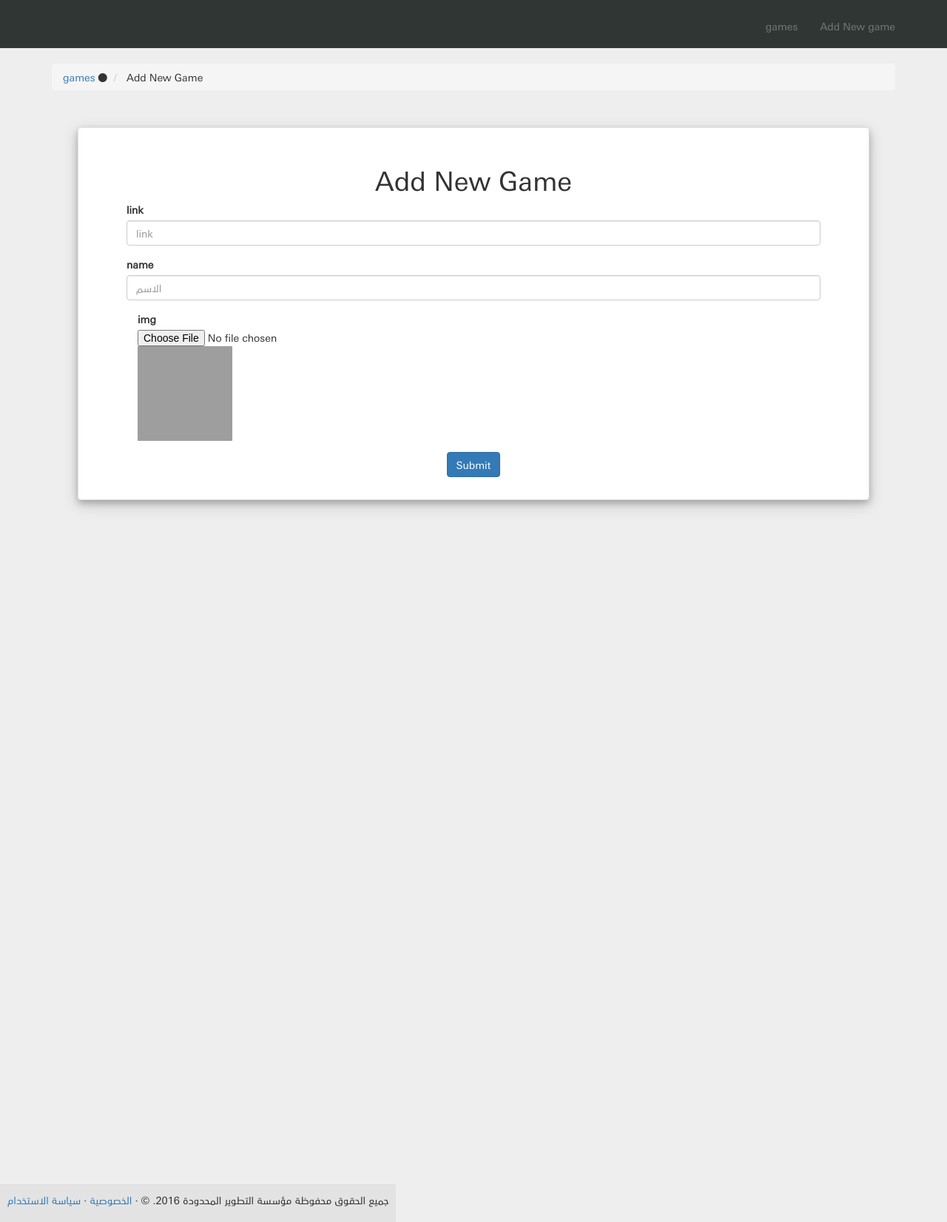
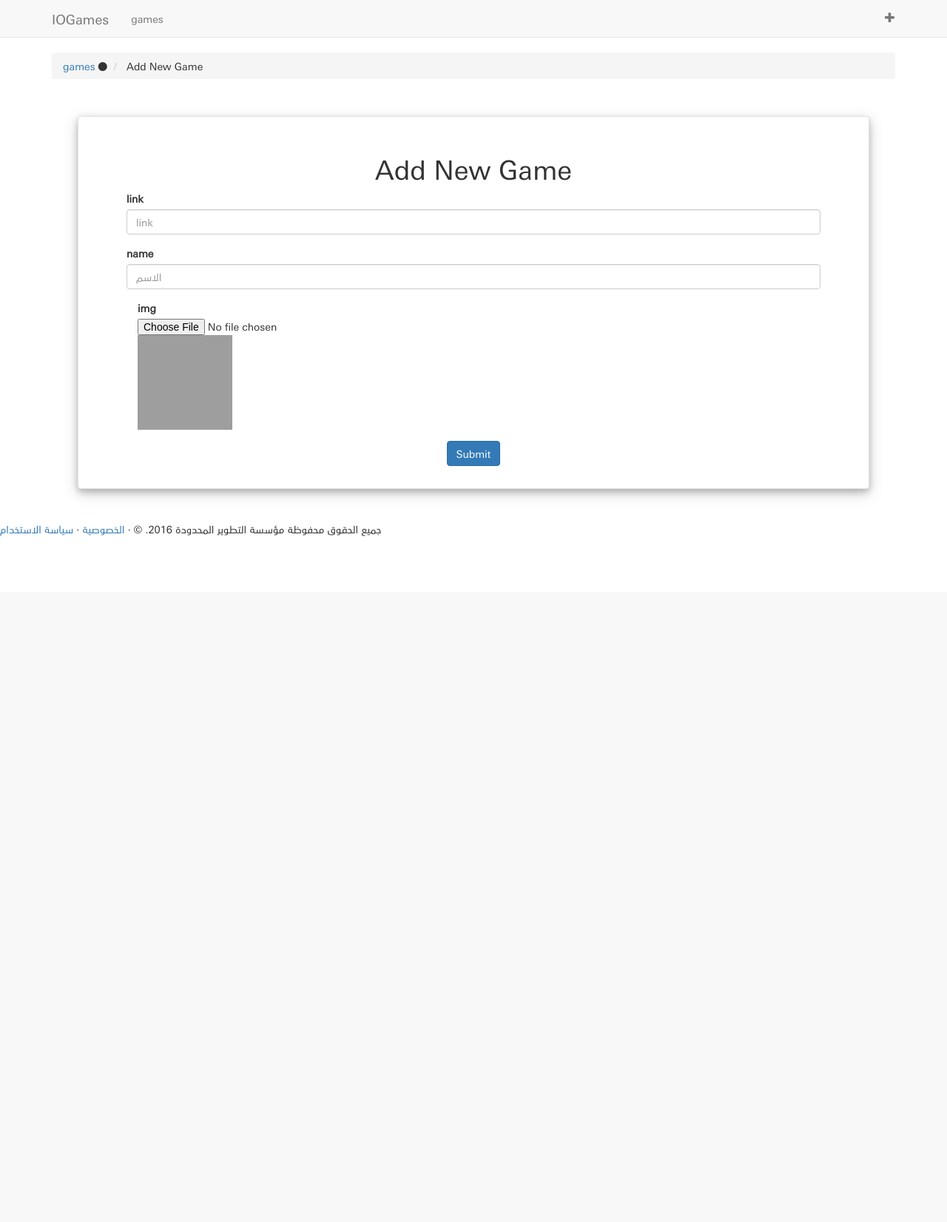
Before and after one commit to ecoder36/games, a CodeIgniter app: page /database/games/add in a window 1280 px wide. Shown: the whole page at 74% size. After the commit the page ends 725 px from the top, so only its background shows below. Run offline with CodeIgniter, Linux system fonts and the light colour scheme; some libraries are stand-ins or nearby versions; grey boxes are pictures that could not be loaded.

Commit message:
Added header styles

```diff
--- a/application/config/config.php
+++ b/application/config/config.php
@@ -23,7 +23,7 @@ defined('BASEPATH') OR exit('No direct script access allowed');
 | a PHP script and you can easily do that on your own.
 |
 */
-$config['base_url'] = 'https://framework-testaa.c9users.io/iogames/';
+$config['base_url'] = 'https://clacite-mrsamer.c9users.io/projects/iogames/';
 
 /*
 |--------------------------------------------------------------------------
--- a/application/views/templates/header.php
+++ b/application/views/templates/header.php
@@ -11,7 +11,7 @@
         <meta name="author" content="">
         <meta http-equiv="Content-Type" content="text/html; charset=utf-8" />
         <!--<link rel="stylesheet" href="https://bootswatch.com/flatly/bootstrap.min.css">-->
-        <link rel="stylesheet" href="https://bootswatch.com/3/flatly/bootstrap.min.css">
+        <link rel="stylesheet" href="https://maxcdn.bootstrapcdn.com/bootstrap/3.3.7/css/bootstrap.min.css">
         <!--<script src="//cdn.ckeditor.com/4.6.2/standard/ckeditor.js"></script>-->
         <!--<link rel="stylesheet" href="https://maxcdn.bootstrapcdn.com/bootstrap/3.3.7/css/bootstrap.min.css">-->
 
@@ -62,32 +62,34 @@
     <!--<button onclick="myFunction()">Try it</button>-->
     <!-- Header -->
 		<header id="header" class="alt">
-      <div class="navbar-wrapper">
+
 		        <nav class="navbar navbar-default navbar-static-top">
           <div class="container">
-              <div class="navbar-header navbar-right">
-                <button type="button" class="navbar-toggle collapsed pull-left" data-toggle="collapse" data-target="#navbar" aria-expanded="false" aria-controls="navbar">
+            <div class="navbar-header">
+              <button type="button" class="navbar-toggle collapsed" data-toggle="collapse" data-target="#navbar" aria-expanded="false" aria-controls="navbar">
                 <span class="sr-only">Toggle navigation</span>
                 <span class="icon-bar"></span>
                 <span class="icon-bar"></span>
                 <span class="icon-bar"></span>
               </button>
+              <a class="navbar-brand" href="#">IOGames</a>
             </div>
+            <div id="navbar" class="collapse navbar-collapse">
+              <ul class="nav navbar-nav">
+                <li><a href="<?php echo base_url(); ?>admin">  games </a></li>
+              </ul>
+              <ul class="nav navbar-nav navbar-right">
+                <li>
+                  <a href="<?php echo base_url(); ?>games/add">
 
-              <div id="navbar" class="collapse navbar-collapse">
+                    <span class="glyphicon glyphicon-plus"></span>
 
-
-                  <ul class="nav navbar-nav navbar-right">
-
-                  <li><a href="<?php echo base_url(); ?>admin">  games </a></li>
-                  <li><a href="<?php echo base_url(); ?>games/add"> Add New game  </a></li>
-
-
+                  </a>
+                  </li>
               </ul>
             </div><!--/.nav-collapse -->
           </div>
         </nav>
-      </div>
     </header> <!-- /.header -->
 
 
--- a/assets/css/style.css
+++ b/assets/css/style.css
@@ -1,38 +1,23 @@
-html {
-    position: relative;
-    min-height: 100%;
-}
-
-body {
-    background-color: #eee;
-}
-
 .center {
     text-align: center;
 }
 
-
-/*=======  Header Styles  ========*/
-.navbar {
-    background-color:#303634;
-    padding-top:10px;
-    padding-bottom: 5px;
-    color: blue;
+.shadow {
+    box-shadow: 0 4px 8px 0 rgba(0, 0, 0, 0.2), 0 6px 20px 0 rgba(0, 0, 0, 0.19);
 }
 
-.navbar-inverse .navbar-toggle .icon-bar {
-    background-color: white;
-    color: blue;
+.white {
+    background-color: white !important;
 }
 
-#back-btn {
-    background-color: white;
-    font-size: medium;
-    padding-bottom: 12px;
-    color: black;
+.inline {
+    display: inline-block;
 }
 
-/*===== Content Styles =====*/
+.portfolio-item {
+    margin-bottom: 25px;
+}
+
 .content {
     background-color: white;
     margin: 30px 50px 10px 50px;
@@ -40,79 +25,3 @@ body {
     box-shadow: 0 4px 8px 0 rgba(0, 0, 0, 0.2), 0 6px 20px 0 rgba(0, 0, 0, 0.19);
 
 }
-
-.auth-content {
-    background-color: white;
-    margin: 30px 10px 10px 10px;
-    padding: 30px 50px 40px 50px;
-}
-
-
-/*===========Posts Styles==========*/
-.post-date{
-	background:#f4f4f4; /* gray color*/
-	padding:4px;
-	margin:3px 0; /* 3px up & down  0  right & left */
-	display:block; /* from begining to the end */
-}
-
-.post-thumb{
-	width:100%;
-}
-
-.pagination-links{
-	margin:30px 0;
-}
-.pagination-links strong{
-	padding: 8px 13px;
-	margin:5px;
-	background: #f4f4f4;
-	border: 1px #ccc solid;
-}
-a.pagination-links{
-	padding: 8px 13px;
-	margin:5px;
-	background: #f4f4f4;
-	border: 1px #ccc solid;
-}
-/*for categories*/
-.cat-delete{
-	display:inline;
-}
-
-
-
-
-/*====  Custom Pages Styles  ====*/
-
-
-
-
-/* Footer Styles */
-.footer {
-	padding: 1rem;
-
-}
-
-.footer-bottom {
-	background: #E3E3E3;
-	border-top: 1px solid #DDDDDD;
-	margin-top: 20px;
-	padding-top: 10px;
-	padding-bottom: 10px;
-
-}
-.footer-bottom p.pull-left {
-	padding-top: 6px;
-}
-
-footer {
-    position: absolute;
-    right: 0;
-    left: 0;
-    padding: 0px ;
-    bottom:30px;
-    height:0px;
-    width:100%;
-
-}
--- a/assets/js/myscripts.js
+++ /dev/null
@@ -1,54 +0,0 @@
-/*global $*/
-
-function reply_click(clicked_id)
-{
-    alert(clicked_id);
-}
-
-$( '.js-input' ).keyup(function() {
-  if( $(this).val() ) {
-     $(this).addClass('not-empty');
-  } else {
-     $(this).removeClass('not-empty');
-  }
-});
-
-
-// Test JS File
-// function myFunction() {
-//     alert("Hello! I am an alert box!");
-// }
-
-// Window load event used just in case window height is dependant upon images
-$(window).bind("load", function() {
-
-       var footerHeight = 0,
-           footerTop = 0,
-           $footer = $("#footer");
-
-       positionFooter();
-
-       function positionFooter() {
-
-                footerHeight = $footer.height();
-                footerTop = ($(window).scrollTop()+$(window).height()-footerHeight)+"px";
-
-               if ( ($(document.body).height()+footerHeight) < $(window).height()) {
-                   $footer.css({
-                        position: "absolute"
-                   }).animate({
-                        top: footerTop
-                   })
-               } else {
-                   $footer.css({
-                        position: "static"
-                   })
-               }
-
-       }
-
-       $(window)
-               .scroll(positionFooter)
-               .resize(positionFooter)
-
-});
```
Also changed, not shown: 1 other file. Lines whose indentation alone changed are shown as unchanged.
